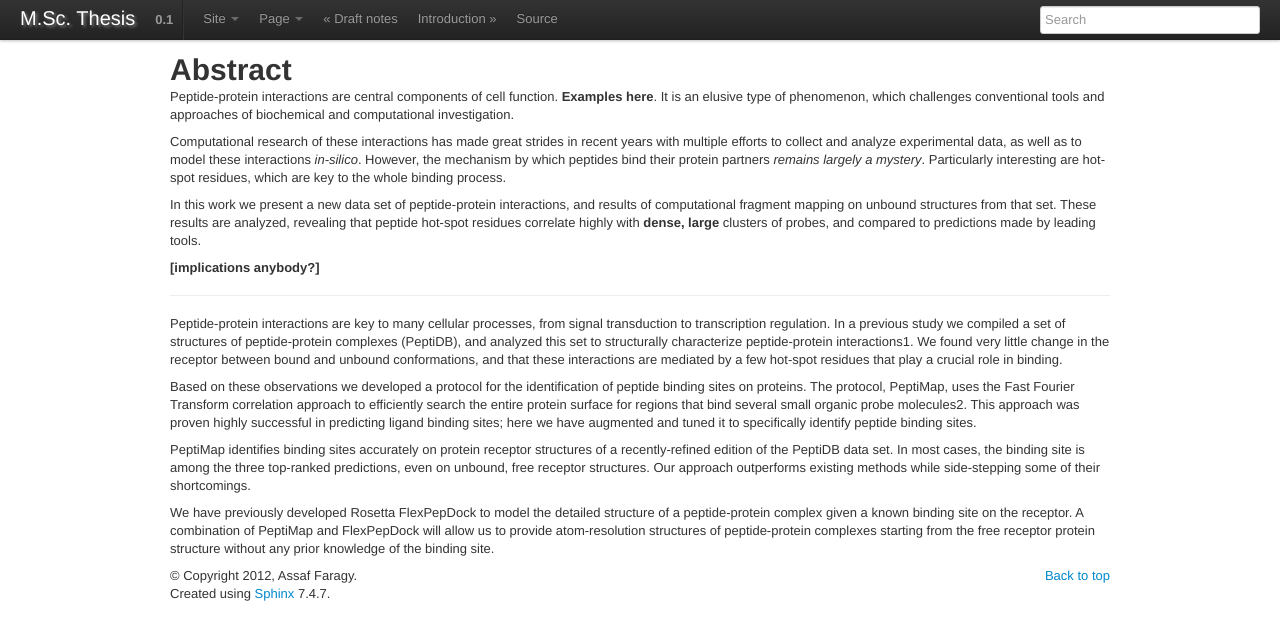
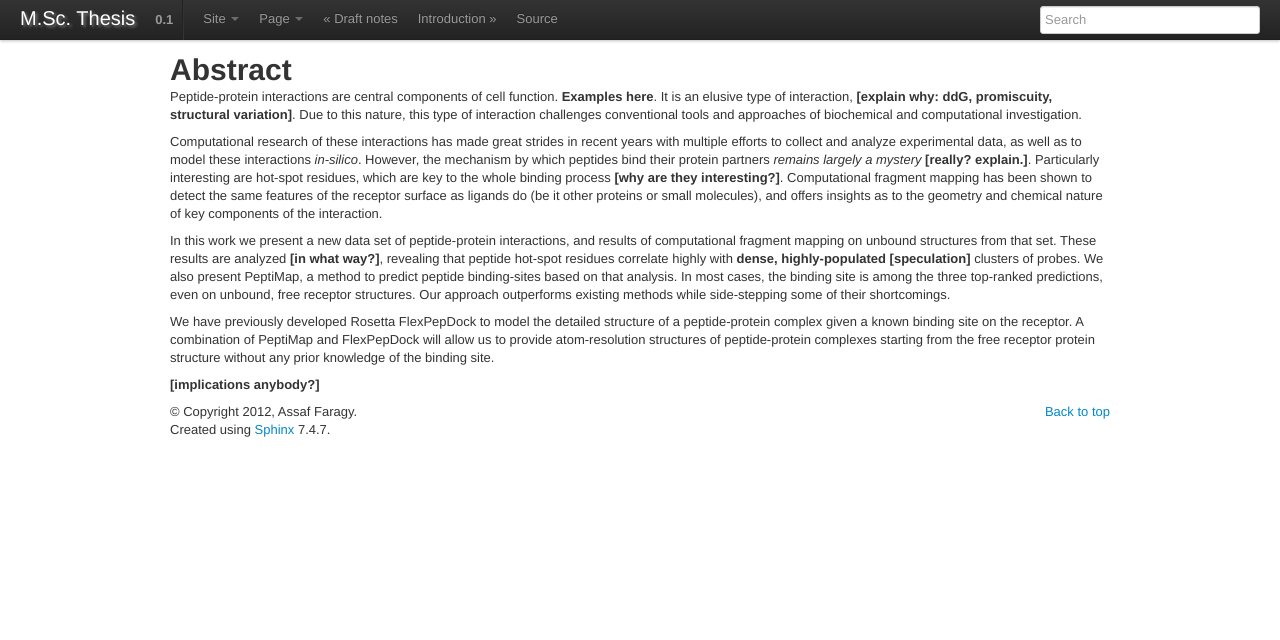
Before and after one commit to assaff/msc-thesis, a Sphinx documentation site: the page built from source/abstract.rst, in a window 1280 px wide. Shown: the top 640 px of the page. Built offline with Sphinx 7.4.7, drawn with Linux system fonts in a browser that asks for light colours; formulas are drawn with MathJax 3.

Commit message:
fixed abstract to have some flow to it

```diff
--- a/source/abstract.rst
+++ b/source/abstract.rst
@@ -3,58 +3,77 @@ Abstract
 
 Peptide-protein interactions are central components of cell function.
 **Examples here**.
-It is an elusive type of phenomenon, which challenges conventional
-tools and approaches of biochemical and computational investigation.
+It is an elusive type of interaction, **[explain why: ddG,
+promiscuity, structural variation]**.
+Due to this nature, this type of interaction challenges
+conventional tools and approaches of biochemical and computational
+investigation.
 
 Computational research of these interactions has made great strides
 in recent years with multiple efforts to collect and analyze
 experimental data, as well as to model these interactions *in-silico*.
 However, the mechanism by which peptides bind their protein partners
-*remains largely a mystery*.
+*remains largely a mystery* **[really? explain.]**.
 Particularly interesting are hot-spot residues, which are key to the
-whole binding process.
+whole binding process **[why are they interesting?]**.
+Computational fragment mapping has been shown to detect the same
+features of the receptor surface as ligands do (be it other proteins
+or small molecules), and offers insights as to the geometry and
+chemical nature of key components of the interaction.
 
 In this work we present a new data set of peptide-protein
 interactions,
 and results of computational fragment mapping on unbound structures
 from that set.
-These results are analyzed, revealing that peptide hot-spot residues
-correlate highly with **dense, large** clusters of probes,
-and compared to predictions made by leading tools.
+These results are analyzed **[in what way?]**, revealing that peptide
+hot-spot residues correlate highly with **dense, highly-populated
+[speculation]** clusters of probes.
+We also present PeptiMap, a method to predict peptide binding-sites
+based on that analysis.
+In most cases, the binding site is among the three top-ranked
+predictions, even on unbound, free receptor structures.  Our
+approach outperforms existing methods while side-stepping some of
+their shortcomings.
+
+We have previously developed Rosetta FlexPepDock to model the
+detailed structure of a peptide-protein complex given a known
+binding site on the receptor.  A combination of PeptiMap and
+FlexPepDock will allow us to provide atom-resolution structures of
+peptide-protein complexes starting from the free receptor protein
+structure without any prior knowledge of the binding site.
 
 **[implications anybody?]**
 
-------------
+.. commented
 
-Peptide-protein interactions are key to many cellular processes, from
-signal transduction to transcription regulation.
-In a previous study we compiled a set of structures of peptide-protein
-complexes (PeptiDB), and analyzed this set to structurally
-characterize peptide-protein interactions1.
-We found very little change in the receptor between bound and unbound
-conformations, and that these interactions are mediated by a few
-hot-spot residues that play a crucial role in binding.
+    Peptide-protein interactions are key to many cellular processes,
+    from signal transduction to transcription regulation.  In a
+    previous study we compiled a set of structures of peptide-protein
+    complexes (PeptiDB), and analyzed this set to structurally
+    characterize peptide-protein interactions1.  We found very little
+    change in the receptor between bound and unbound conformations,
+    and that these interactions are mediated by a few hot-spot
+    residues that play a crucial role in binding.
 
-Based on these observations we developed a protocol for the
-identification of peptide binding sites on proteins.
-The protocol, PeptiMap, uses the Fast Fourier Transform correlation
-approach to efficiently search the entire protein surface for regions
-that bind several small organic probe molecules2.
-This approach was proven highly successful in predicting ligand
-binding sites; here we have augmented and tuned it to specifically
-identify peptide binding sites.
+    Based on these observations we developed a protocol for the
+    identification of peptide binding sites on proteins.  The
+    protocol, PeptiMap, uses the Fast Fourier Transform correlation
+    approach to efficiently search the entire protein surface for
+    regions that bind several small organic probe molecules2.  This
+    approach was proven highly successful in predicting ligand binding
+    sites; here we have augmented and tuned it to specifically
+    identify peptide binding sites.
 
-PeptiMap identifies binding sites accurately on protein receptor
-structures of a recently-refined edition of the PeptiDB data set.
-In most cases, the binding site is among the three top-ranked
-predictions, even on unbound, free receptor structures.
-Our approach outperforms existing methods while side-stepping some of
-their shortcomings.
+    PeptiMap identifies binding sites accurately on protein receptor
+    structures of a recently-refined edition of the PeptiDB data set.
+    In most cases, the binding site is among the three top-ranked
+    predictions, even on unbound, free receptor structures.  Our
+    approach outperforms existing methods while side-stepping some of
+    their shortcomings.
 
-We have previously developed Rosetta FlexPepDock to model the detailed
-structure of a peptide-protein complex given a known binding site on
-the receptor.
-A combination of PeptiMap and FlexPepDock will allow us to provide
-atom-resolution structures of peptide-protein complexes starting from
-the free receptor protein structure without any prior knowledge of the
-binding site.
+    We have previously developed Rosetta FlexPepDock to model the
+    detailed structure of a peptide-protein complex given a known
+    binding site on the receptor.  A combination of PeptiMap and
+    FlexPepDock will allow us to provide atom-resolution structures of
+    peptide-protein complexes starting from the free receptor protein
+    structure without any prior knowledge of the binding site.
```
